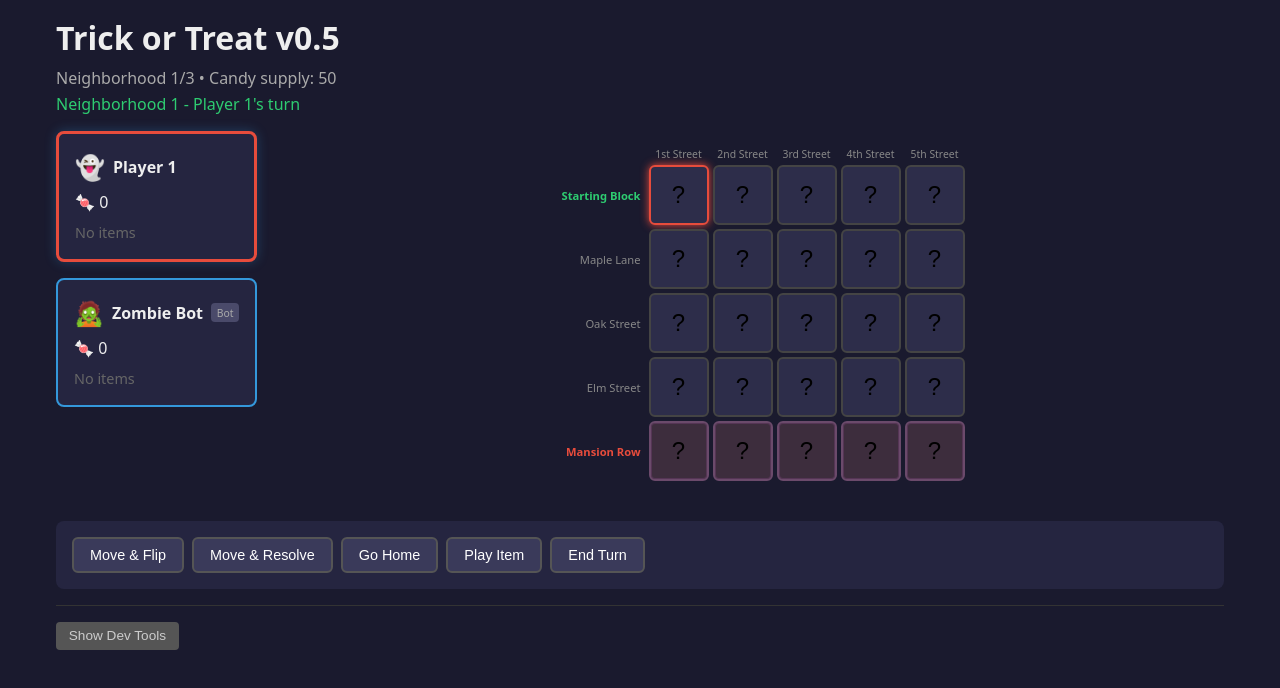
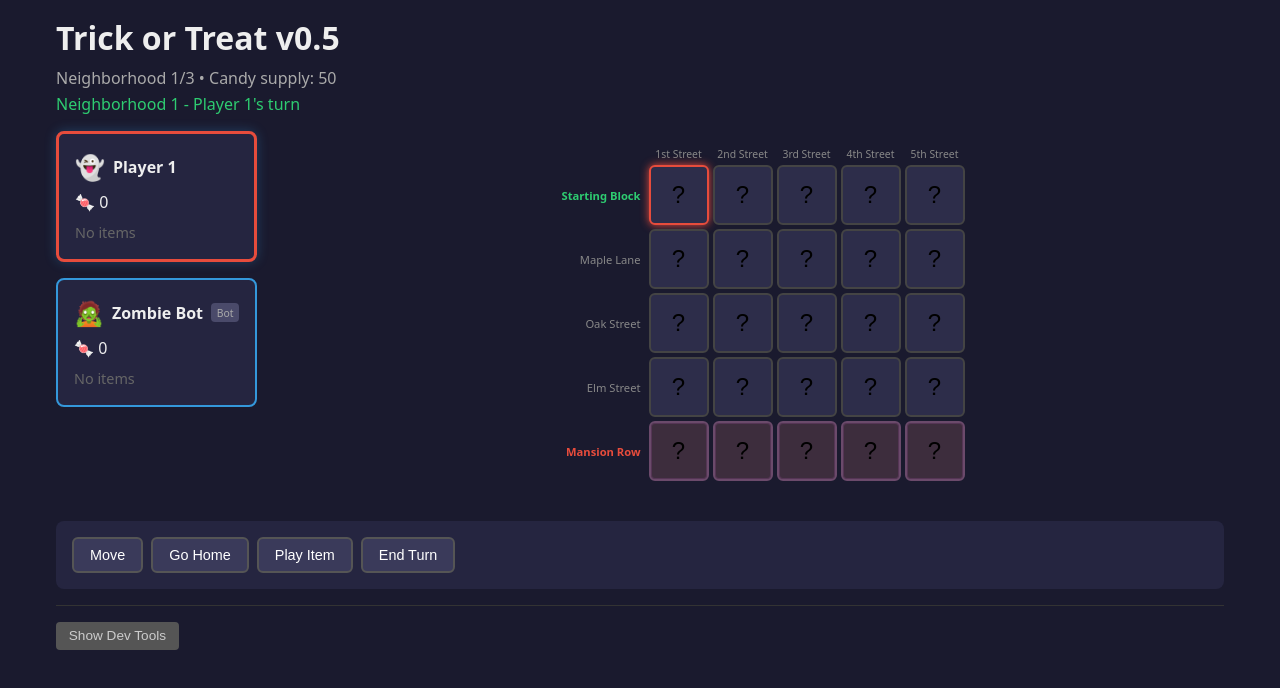
Before and after one commit to extragoodabel/trick-or-treat-prototype, a React (Vite) app: page / in a window 1280 px wide. Both pictures are taken after a click on the button "Start Game". Shown: the top 688 px of the page. Built offline with nearby package versions, Linux system fonts and the light colour scheme.

Commit message:
infinite loop fixed

```diff
--- a/src/App.tsx
+++ b/src/App.tsx
@@ -4,8 +4,7 @@ import {
   createNewGame,
   selectAction,
   goHome,
-  moveAndFlip,
-  moveAndResolve,
+  move,
   playItem,
   endTurn,
   startNextNeighborhood,
@@ -16,7 +15,7 @@ import {
   devRestartNeighborhood,
   getFinalScores,
 } from './game/gameEngine';
-import { getBotAction } from './bots/botLogic';
+import { getBotAction, type BotMoveHistory } from './bots/botLogic';
 import { Board } from './components/Board';
 import { PlayerPanel } from './components/PlayerPanel';
 import { RoundEndSummary } from './components/RoundEndSummary';
@@ -36,11 +35,13 @@ export default function App() {
   const [showDevTools, setShowDevTools] = useState(false);
   const [pendingItem, setPendingItem] = useState<ItemCard | null>(null);
   const botTurnTimeoutRef = useRef<ReturnType<typeof setTimeout> | null>(null);
+  const botLastMoveFromRef = useRef<Record<string, BotMoveHistory>>({});
 
   const startGame = useCallback(() => {
     const gameState = createNewGame(playerCount, costumes as string[], controllerTypes);
     setState(gameState);
     setPendingItem(null);
+    botLastMoveFromRef.current = {};
   }, [playerCount, costumes, controllerTypes]);
 
   // Bot turn automation
@@ -50,20 +51,26 @@ export default function App() {
     if (currentPlayer.controllerType !== 'bot' || currentPlayer.isHome || currentPlayer.skipNextTurn) {
       return;
     }
-    const action = getBotAction(state, currentPlayer.id);
+    const lastMoveFrom = botLastMoveFromRef.current[currentPlayer.id] ?? null;
+    const action = getBotAction(state, currentPlayer.id, lastMoveFrom);
     if (!action) return;
 
     const executeBotAction = () => {
       if (!state) return;
-      let nextState = appendToTurnLog(state, action.logMessage);
+      let nextState = state;
       if (action.type === 'goHome') {
+        nextState = appendToTurnLog(nextState, action.logMessage);
         nextState = goHome(nextState);
-      } else if (action.type === 'moveFlip' && action.targetTile) {
-        nextState = selectAction(nextState, 'moveFlip');
-        nextState = moveAndFlip(nextState, action.targetTile.row, action.targetTile.col);
-      } else if (action.type === 'moveResolve' && action.targetTile) {
-        nextState = selectAction(nextState, 'moveResolve');
-        nextState = moveAndResolve(nextState, action.targetTile.row, action.targetTile.col);
+      } else if (action.type === 'move' && action.targetTile) {
+        const fromPos = state.players[state.currentPlayerIndex].pawnPosition;
+        if (fromPos) {
+          botLastMoveFromRef.current[currentPlayer.id] = {
+            from: { row: fromPos.row, col: fromPos.column },
+            roundNumber: state.roundNumber,
+          };
+        }
+        nextState = selectAction(nextState, 'move');
+        nextState = move(nextState, action.targetTile.row, action.targetTile.col);
       } else if (action.type === 'playItem' && action.item) {
         if (action.targetTile) {
           nextState = playItem(nextState, action.item, {
@@ -87,10 +94,8 @@ export default function App() {
     (row: number, col: number) => {
       if (!state || state.gamePhase !== 'playing') return;
       const action = state.selectedAction;
-      if (action === 'moveFlip') {
-        setState(moveAndFlip(state, row, col));
-      } else if (action === 'moveResolve') {
-        setState(moveAndResolve(state, row, col));
+      if (action === 'move') {
+        setState(move(state, row, col));
       } else if (pendingItem) {
         if (pendingItem.type === 'Shortcut') {
           setState(playItem(state, pendingItem, { row, col }));
@@ -230,7 +235,10 @@ export default function App() {
         </header>
         <RoundEndSummary
           state={state}
-          onContinue={() => setState(startNextNeighborhood(state))}
+          onContinue={() => {
+            botLastMoveFromRef.current = {};
+            setState(startNextNeighborhood(state));
+          }}
         />
       </div>
     );
@@ -293,17 +301,10 @@ export default function App() {
           <>
             <button
               type="button"
-              onClick={() => setState(selectAction(state, 'moveFlip'))}
-              className={state.selectedAction === 'moveFlip' ? 'active' : ''}
+              onClick={() => setState(selectAction(state, 'move'))}
+              className={state.selectedAction === 'move' ? 'active' : ''}
             >
-              Move & Flip
-            </button>
-            <button
-              type="button"
-              onClick={() => setState(selectAction(state, 'moveResolve'))}
-              className={state.selectedAction === 'moveResolve' ? 'active' : ''}
-            >
-              Move & Resolve
+              Move
             </button>
             <button type="button" onClick={() => setState(goHome(state))}>
               Go Home
--- a/src/bots/botLogic.ts
+++ b/src/bots/botLogic.ts
@@ -2,13 +2,18 @@
  * Bot decision logic for Trick or Treat.
  * Simple rule-based bots for playtesting. No AI APIs or external services.
  * Modular and easy to revise.
+ *
+ * Avoids infinite loops by:
+ * - Tracking recent movement to detect backtracking
+ * - Scoring all legal moves; going home if all scores <= 0
+ * - Prioritizing productive actions over non-productive wandering
  */
 
 import type { GameState, Player, ItemCard } from '../game/types';
 import { formatTileLocation } from '../game/boardLabels';
 import { isOrthogonallyAdjacent } from '../game/movement';
 
-export type BotActionType = 'moveFlip' | 'moveResolve' | 'goHome' | 'playItem';
+export type BotActionType = 'move' | 'goHome' | 'playItem';
 
 export interface BotAction {
   type: BotActionType;
@@ -18,16 +23,80 @@ export interface BotAction {
   item?: ItemCard;
 }
 
+/** Last tile the bot moved from (for backtracking detection). Only used by bot logic. */
+export interface BotMoveHistory {
+  from: { row: number; col: number };
+  roundNumber: number;
+}
+
 /**
- * Get a legal action for a bot player. Uses simple heuristics:
- * - Prefer collecting candy from buckets
- * - Prefer going home when candy is decent and round is risky
- * - Use Naughty Kid on buckets with tokens
- * - Use Shortcut to reach candy or escape
- * - Use Flashlight to remove threatening monsters
- * - Avoid flipping unknown tiles in mansion row (Ender risk)
+ * Score a potential move. Positive = productive, zero/negative = non-productive.
+ * Used to avoid infinite loops: if all moves score <= 0, bot goes home.
  */
-export function getBotAction(state: GameState, playerId: string): BotAction | null {
+function scoreMove(
+  state: GameState,
+  player: Player,
+  targetRow: number,
+  targetCol: number,
+  lastMoveFrom: BotMoveHistory | null
+): number {
+  const tile = state.board[targetRow]?.[targetCol];
+  if (!tile || tile.isClosed) return -10;
+
+  const pos = player.pawnPosition;
+  if (pos !== null && !isOrthogonallyAdjacent(pos.row, pos.column, targetRow, targetCol)) {
+    return -10;
+  }
+
+  // Avoid immediate backtracking (strong penalty)
+  if (lastMoveFrom && lastMoveFrom.roundNumber === state.roundNumber) {
+    if (lastMoveFrom.from.row === targetRow && lastMoveFrom.from.col === targetCol) {
+      return -5; // Moving back to where we just came from
+    }
+  }
+
+  // Productive: unflipped tile (we'll flip and resolve)
+  if (!tile.isFlipped) {
+    let score = 10;
+    if (targetRow >= 4) score -= 5; // Mansion row = Ender risk
+    if (pos) {
+      const dist = Math.abs(pos.row - targetRow) + Math.abs(pos.column - targetCol);
+      score -= dist * 0.3;
+    }
+    return score;
+  }
+
+  // Productive: Candy Bucket we haven't collected from
+  if (tile.card?.type === 'CandyBucket' && tile.candyTokensOnTile > 0) {
+    const visits = tile.bucketVisits?.[player.id] ?? 0;
+    if (visits < 1) return 8;
+    return -2; // Already collected, no benefit
+  }
+
+  // Productive: Item tile (we can draw)
+  if (tile.card?.type === 'Item') return 6;
+
+  // Non-productive: Monster (we trigger effect, no gain)
+  if (tile.card?.type === 'Monster') return 1;
+
+  // Non-productive: Ender (round ends, but we might not want to trigger)
+  if (tile.card?.type === 'Ender') return 2;
+
+  // Empty bucket, already-collected bucket, etc.
+  return -1;
+}
+
+/**
+ * Get a legal action for a bot player. Uses scoring to avoid loops:
+ * - Prefer productive moves (flip, collect candy, draw item)
+ * - Avoid backtracking and non-productive movement
+ * - Go home if all legal moves score <= 0
+ */
+export function getBotAction(
+  state: GameState,
+  playerId: string,
+  lastMoveFrom?: BotMoveHistory | null
+): BotAction | null {
   const player = state.players.find((p) => p.id === playerId);
   if (!player || player.controllerType !== 'bot' || player.isHome || player.skipNextTurn) {
     return null;
@@ -37,63 +106,42 @@ export function getBotAction(state: GameState, playerId: string): BotAction | nu
   if (state.currentPlayerIndex !== playerIdx) return null;
   if (state.gamePhase !== 'playing') return null;
 
-  // 1. Consider going home
-  const goHomeScore = evaluateGoHome(state, player);
-  if (goHomeScore > 0.6) {
-    return { type: 'goHome', logMessage: `${player.name} chose to go home` };
-  }
+  const validHistory = lastMoveFrom?.roundNumber === state.roundNumber ? lastMoveFrom : null;
 
-  // 2. Consider playing useful items
+  // 1. Consider useful item plays (high priority) - these bypass move scoring
   const itemAction = evaluateItemPlay(state, player);
   if (itemAction) return itemAction;
 
-  // 3. Prefer Move & Resolve to revealed candy buckets (safe candy)
-  const bucketTarget = findBestCandyBucket(state, player);
-  if (bucketTarget) {
+  // 2. Collect all legal moves with scores
+  const candidates: { row: number; col: number; score: number }[] = [];
+
+  for (let r = 0; r < state.board.length; r++) {
+    for (let c = 0; c < state.board[r].length; c++) {
+      const score = scoreMove(state, player, r, c, validHistory);
+      if (score > -10) {
+        candidates.push({ row: r, col: c, score });
+      }
+    }
+  }
+
+  // 3. If all scores <= 0, go home (no productive moves)
+  const best = candidates.length > 0
+    ? candidates.reduce((a, b) => (a.score >= b.score ? a : b))
+    : null;
+
+  if (!best || best.score <= 0) {
     return {
-      type: 'moveResolve',
-      logMessage: `${player.name} moved to ${formatTileLocation(bucketTarget.row, bucketTarget.col)} and collected candy`,
-      targetTile: { row: bucketTarget.row, col: bucketTarget.col },
+      type: 'goHome',
+      logMessage: `${player.name} had no productive moves and went home`,
     };
   }
 
-  // 4. Move & Flip: prefer safe rows (1-4), avoid mansion row if we have candy
-  const flipTarget = findBestFlipTarget(state, player);
-  if (flipTarget) {
-    return {
-      type: 'moveFlip',
-      logMessage: `${player.name} moved to ${formatTileLocation(flipTarget.row, flipTarget.col)} and flipped`,
-      targetTile: { row: flipTarget.row, col: flipTarget.col },
-    };
-  }
-
-  // 5. Move & Resolve to any revealed tile (item, etc.) if nothing better
-  const resolveTarget = findAnyRevealedTile(state, player);
-  if (resolveTarget) {
-    return {
-      type: 'moveResolve',
-      logMessage: `${player.name} moved to ${formatTileLocation(resolveTarget.row, resolveTarget.col)}`,
-      targetTile: { row: resolveTarget.row, col: resolveTarget.col },
-    };
-  }
-
-  // 6. Default: go home if we have any candy
-  if (player.candyTokens > 0) {
-    return { type: 'goHome', logMessage: `${player.name} chose to go home` };
-  }
-
-  return null;
-}
-
-function evaluateGoHome(_state: GameState, player: Player): number {
-  if (player.candyTokens === 0) return 0;
-  const pos = player.pawnPosition;
-  if (!pos) return 0.3;
-  // More likely to go home if on mansion row (Ender risk)
-  if (pos.row >= 4) return 0.8;
-  // More candy = more reason to secure it
-  if (player.candyTokens >= 5) return 0.6;
-  return 0.2;
+  // 4. Take the best productive move
+  return {
+    type: 'move',
+    logMessage: `${player.name} moved to ${formatTileLocation(best.row, best.col)}`,
+    targetTile: { row: best.row, col: best.col },
+  };
 }
 
 function evaluateItemPlay(state: GameState, player: Player): BotAction | null {
@@ -147,73 +195,29 @@ function findBucketWithTokens(state: GameState): { row: number; col: number } |
   return null;
 }
 
-function findBestCandyBucket(state: GameState, player: Player): { row: number; col: number } | null {
-  let best: { row: number; col: number; tokens: number } | null = null;
-  const pos = player.pawnPosition;
+function findBestShortcutTarget(state: GameState, player: Player): { row: number; col: number } | null {
+  let best: { row: number; col: number; score: number } | null = null;
+
   for (let r = 0; r < state.board.length; r++) {
     for (let c = 0; c < state.board[r].length; c++) {
       const t = state.board[r][c];
-      if (t.card?.type !== 'CandyBucket' || !t.isFlipped || t.isClosed || t.candyTokensOnTile === 0) continue;
-      if (pos !== null && !isOrthogonallyAdjacent(pos.row, pos.column, r, c)) continue;
-      const visits = t.bucketVisits?.[player.id] ?? 0;
-      if (visits >= 1) continue; // Already collected from this bucket
-      const dist = pos ? Math.abs(pos.row - r) + Math.abs(pos.column - c) : 0;
-      if (!best || t.candyTokensOnTile > best.tokens || (t.candyTokensOnTile === best.tokens && dist < 2)) {
-        best = { row: r, col: c, tokens: t.candyTokensOnTile };
+      if (t.isClosed) continue;
+      let score = 0;
+      if (!t.isFlipped) score = 10;
+      else if (t.card?.type === 'CandyBucket' && t.candyTokensOnTile > 0) {
+        const visits = t.bucketVisits?.[player.id] ?? 0;
+        if (visits < 1) score = 8;
+      } else if (t.card?.type === 'Item') score = 6;
+      if (r >= 4) score -= 5;
+      if (score > 0 && (!best || score > best.score)) {
+        best = { row: r, col: c, score };
       }
     }
   }
   return best ? { row: best.row, col: best.col } : null;
 }
 
-function findBestFlipTarget(state: GameState, player: Player): { row: number; col: number } | null {
-  const pos = player.pawnPosition;
-  const candidates: { row: number; col: number; score: number }[] = [];
-  for (let r = 0; r < state.board.length; r++) {
-    for (let c = 0; c < state.board[r].length; c++) {
-      const t = state.board[r][c];
-      if (t.isFlipped || t.isClosed) continue;
-      if (pos !== null && !isOrthogonallyAdjacent(pos.row, pos.column, r, c)) continue;
-      let score = 10;
-      if (r >= 4) score -= 5; // Mansion row = Ender risk
-      if (pos) {
-        const dist = Math.abs(pos.row - r) + Math.abs(pos.column - c);
-        score -= dist * 0.5;
-      }
-      candidates.push({ row: r, col: c, score });
-    }
-  }
-  if (candidates.length === 0) return null;
-  candidates.sort((a, b) => b.score - a.score);
-  return { row: candidates[0].row, col: candidates[0].col };
-}
-
-function findAnyRevealedTile(state: GameState, player: Player): { row: number; col: number } | null {
-  const pos = player.pawnPosition;
-  for (let r = 0; r < state.board.length; r++) {
-    for (let c = 0; c < state.board[r].length; c++) {
-      const t = state.board[r][c];
-      if (!t.isFlipped || t.isClosed) continue;
-      if (pos !== null && !isOrthogonallyAdjacent(pos.row, pos.column, r, c)) continue;
-      if (t.card?.type === 'CandyBucket') {
-        const visits = t.bucketVisits?.[player.id] ?? 0;
-        if (visits < 1 && t.candyTokensOnTile > 0) return { row: r, col: c };
-      }
-      if (t.card?.type === 'Item') return { row: r, col: c };
-    }
-  }
-  return null;
-}
-
-function findBestShortcutTarget(state: GameState, player: Player): { row: number; col: number } | null {
-  const bucket = findBestCandyBucket(state, player);
-  if (bucket) return bucket;
-  const flip = findBestFlipTarget(state, player);
-  return flip;
-}
-
 function findMonsterToRemove(state: GameState, player: Player): { row: number; col: number } | null {
-  // Prefer removing monsters that affect our costume (we're not immune)
   for (let r = 0; r < state.board.length; r++) {
     for (let c = 0; c < state.board[r].length; c++) {
       const t = state.board[r][c];
--- a/src/components/Board.tsx
+++ b/src/components/Board.tsx
@@ -13,8 +13,7 @@ interface BoardProps {
 
 export function Board({ state, onTileClick, devRevealAll }: BoardProps) {
   const selectedAction = state.selectedAction;
-  const isMoveFlip = selectedAction === 'moveFlip';
-  const isMoveResolve = selectedAction === 'moveResolve';
+  const isMove = selectedAction === 'move';
   const currentPlayer = state.players[state.currentPlayerIndex];
   const pawnPos = currentPlayer?.pawnPosition ?? null;
 
@@ -24,10 +23,8 @@ export function Board({ state, onTileClick, devRevealAll }: BoardProps) {
     const hasPawn = state.players.some(
       (p) => p.pawnPosition?.row === row && p.pawnPosition?.column === col
     );
-    let selectable = false;
     const isAdjacent = pawnPos === null || isOrthogonallyAdjacent(pawnPos.row, pawnPos.column, row, col);
-    if (isMoveFlip && !tile.isFlipped && !tile.isClosed && isAdjacent) selectable = true;
-    if (isMoveResolve && tile.isFlipped && !tile.isClosed && isAdjacent) selectable = true;
+    const selectable = isMove && !tile.isClosed && isAdjacent;
     return { selectable, hasPawn };
   };
 
--- a/src/game/gameEngine.ts
+++ b/src/game/gameEngine.ts
@@ -125,10 +125,23 @@ function resolveCandyBucket(
   return state;
 }
 
-function resolveItemTile(state: GameState, playerId: string): GameState {
+const ITEM_TYPE_LABELS: Record<string, string> = {
+  FullSizeBar: 'Full Size Bar',
+  Flashlight: 'Flashlight',
+  Shortcut: 'Shortcut',
+  NaughtyKid: 'Naughty Kid',
+  Toothbrush: 'Toothbrush',
+  Pennies: 'Pennies',
+  RottenApple: 'Rotten Apple',
+};
+
+function resolveItemTile(
+  state: GameState,
+  playerId: string
+): { state: GameState; itemType: string } {
   const players = [...state.players];
   const playerIdx = players.findIndex((p) => p.id === playerId);
-  if (playerIdx === -1) return state;
+  if (playerIdx === -1) return { state, itemType: 'Item' };
 
   const itemType = ITEM_DECK[Math.floor(Math.random() * ITEM_DECK.length)];
   const newCard = createItemCard(itemType);
@@ -137,9 +150,12 @@ function resolveItemTile(state: GameState, playerId: string): GameState {
     itemCards: [...players[playerIdx].itemCards, newCard],
   };
   return {
+    state: {
       ...state,
       players,
       message: `${players[playerIdx].name} drew an item card!`,
+    },
+    itemType: ITEM_TYPE_LABELS[itemType] ?? itemType,
   };
 }
 
@@ -238,7 +254,7 @@ function resolveEnder(state: GameState): GameState {
 
 export function selectAction(
   state: GameState,
-  action: 'moveFlip' | 'moveResolve' | 'goHome' | 'playItem'
+  action: 'move' | 'goHome' | 'playItem'
 ): GameState {
   if (state.gamePhase !== 'playing') return state;
   const player = state.players[state.currentPlayerIndex];
@@ -248,7 +264,7 @@ export function selectAction(
   return {
     ...state,
     selectedAction: action,
-    message: `Selected: ${action}. ${action === 'playItem' ? 'Choose an item to play.' : 'Choose a tile.'}`,
+    message: `Selected: ${action}. ${action === 'playItem' ? 'Choose an item to play.' : 'Choose a tile to move to.'}`,
   };
 }
 
@@ -308,18 +324,19 @@ function advanceToNextPlayer(
   return { nextIndex: next, updatedPlayers: players };
 }
 
-export function moveAndFlip(
-  state: GameState,
-  row: number,
-  col: number
-): GameState {
-  if (state.gamePhase !== 'playing' || state.selectedAction !== 'moveFlip')
+/**
+ * Single Move action: move to a tile and resolve.
+ * - Face-down tile: flip it, then resolve the flip effect.
+ * - Face-up tile: resolve the tile action immediately.
+ */
+export function move(state: GameState, row: number, col: number): GameState {
+  if (state.gamePhase !== 'playing' || state.selectedAction !== 'move')
     return state;
   const player = state.players[state.currentPlayerIndex];
   if (player.isHome || player.skipNextTurn) return state;
 
   const tile = state.board[row]?.[col];
-  if (!tile || tile.isFlipped || tile.isClosed) return state;
+  if (!tile || tile.isClosed) return state;
 
   const pos = player.pawnPosition;
   if (pos !== null && !isOrthogonallyAdjacent(pos.row, pos.column, row, col)) {
@@ -329,13 +346,17 @@ export function moveAndFlip(
     };
   }
 
+  const isFlip = !tile.isFlipped;
+
   let newState: GameState = {
     ...state,
-    board: state.board.map((r, ri) =>
+    board: isFlip
+      ? state.board.map((r, ri) =>
           r.map((t, ci) =>
             ri === row && ci === col ? { ...t, isFlipped: true } : t
           )
-    ),
+        )
+      : state.board,
     players: state.players.map((p, i) =>
       i === state.currentPlayerIndex ? { ...p, pawnPosition: { row, column: col } } : p
     ),
@@ -345,81 +366,39 @@ export function moveAndFlip(
   const card = tile.card;
   if (!card) return newState;
 
-  let logMsg = `${player.name} moved to ${formatTileLocation(row, col)} and flipped`;
+  const location = formatTileLocation(row, col);
+
   if (card.type === 'CandyBucket') {
+    if (isFlip) {
       newState = resolveCandyBucket(newState, { ...tile, isFlipped: true }, player.id, true);
-    logMsg += ' Candy Bucket';
+      newState = appendToTurnLog(newState, `${player.name} moved to ${location} and flipped Candy Bucket`);
+    } else {
+      newState = resolveCandyBucket(newState, tile, player.id, false);
+      newState = appendToTurnLog(newState, `${player.name} moved to ${location} and collected candy from bucket`);
+    }
   } else if (card.type === 'Item') {
-    newState = resolveItemTile(newState, player.id);
-    logMsg += ' Item card';
+    const { state: itemState, itemType } = resolveItemTile(newState, player.id);
+    newState = itemState;
+    newState = appendToTurnLog(
+      newState,
+      isFlip
+        ? `${player.name} moved to ${location} and flipped ${itemType}`
+        : `${player.name} moved to ${location} and drew ${itemType}`
+    );
   } else if (card.type === 'Monster') {
     newState = resolveMonster(newState, { ...tile, isFlipped: true }, player.id);
-    logMsg += ` ${card.monsterType ?? 'Monster'}`;
+    const monsterName = card.monsterType ?? 'Monster';
+    newState = appendToTurnLog(
+      newState,
+      isFlip
+        ? `${player.name} moved to ${location} and flipped ${monsterName}`
+        : `${player.name} moved to ${location} and triggered ${monsterName}`
+    );
   } else if (card.type === 'Ender') {
-    newState = appendToTurnLog(newState, `${player.name} flipped Ender`);
+    newState = appendToTurnLog(newState, `${player.name} moved to ${location} and flipped Ender`);
     newState = resolveEnder(newState);
     return newState;
   }
-  newState = appendToTurnLog(newState, logMsg);
-
-  const players = newState.players;
-  const { nextIndex: nextIdx, updatedPlayers } = advanceToNextPlayer(state.currentPlayerIndex, players);
-  return {
-    ...newState,
-    players: updatedPlayers,
-    currentPlayerIndex: nextIdx,
-    message: `${updatedPlayers[nextIdx].name}'s turn.`,
-  };
-}
-
-export function moveAndResolve(
-  state: GameState,
-  row: number,
-  col: number
-): GameState {
-  if (state.gamePhase !== 'playing' || state.selectedAction !== 'moveResolve')
-    return state;
-  const player = state.players[state.currentPlayerIndex];
-  if (player.isHome || player.skipNextTurn) return state;
-
-  const tile = state.board[row]?.[col];
-  if (!tile || !tile.isFlipped || tile.isClosed) return state;
-
-  const pos = player.pawnPosition;
-  if (pos !== null && !isOrthogonallyAdjacent(pos.row, pos.column, row, col)) {
-    return {
-      ...state,
-      message: 'Movement must be to an adjacent house (up, down, left, or right).',
-    };
-  }
-
-  let newState: GameState = {
-    ...state,
-    players: state.players.map((p, i) =>
-      i === state.currentPlayerIndex ? { ...p, pawnPosition: { row, column: col } } : p
-    ),
-    selectedAction: null,
-  };
-
-  const card = tile.card;
-  if (!card) return newState;
-
-  let logMsg = `${player.name} moved to ${formatTileLocation(row, col)}`;
-  if (card.type === 'CandyBucket') {
-    newState = resolveCandyBucket(newState, tile, player.id, false);
-    logMsg += ' and collected candy from bucket';
-  } else if (card.type === 'Item') {
-    newState = resolveItemTile(newState, player.id);
-    logMsg += ' and drew item card';
-  } else if (card.type === 'Monster') {
-    newState = resolveMonster(newState, tile, player.id);
-    logMsg += ` and triggered ${card.monsterType ?? 'Monster'}`;
-  } else if (card.type === 'Ender') {
-    newState = appendToTurnLog(newState, `${player.name} moved to ${formatTileLocation(row, col)} and triggered Ender`);
-    newState = resolveEnder(newState);
-    return newState;
-  }
-  newState = appendToTurnLog(newState, logMsg);
 
   const players = newState.players;
   const { nextIndex: nextIdx, updatedPlayers } = advanceToNextPlayer(state.currentPlayerIndex, players);
--- a/src/game/types.ts
+++ b/src/game/types.ts
@@ -80,7 +80,7 @@ export interface GameState {
   candySupply: number;
   roundNumber: number;
   gamePhase: GamePhase;
-  selectedAction: 'moveFlip' | 'moveResolve' | 'goHome' | 'playItem' | null;
+  selectedAction: 'move' | 'goHome' | 'playItem' | null;
   pendingItemPlay: ItemCard | null;
   message: string;
   turnLog: string[];
```
Lines whose indentation alone changed are shown as unchanged.
